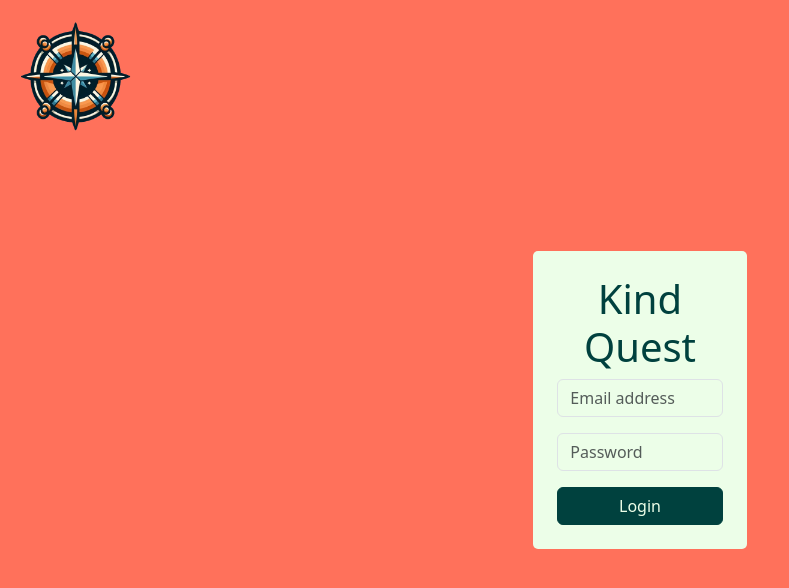
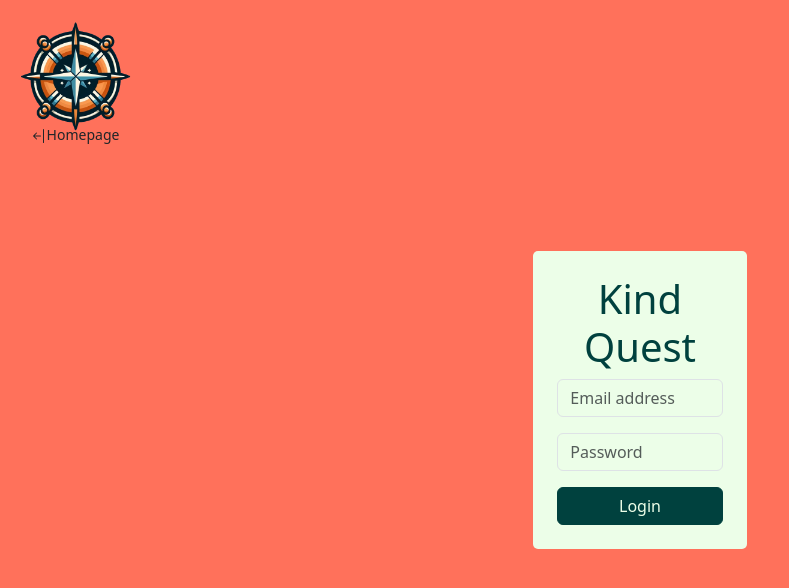
Before and after one commit to rustimi/aid-platform-front-end, a React (Create React App) app: page /login in a window 1280 px wide. Shown: the top 588 px of the page, without its empty margins (0-789 px from the left). Built offline with nearby package versions, Linux system fonts and the light colour scheme; no server answers.

Commit message:
IMP back to homepage navigation

```diff
--- a/src/pages/LoginPage.js
+++ b/src/pages/LoginPage.js
@@ -1,5 +1,5 @@
 import React, { useState } from 'react';
-import { useNavigate } from 'react-router-dom';
+import { useNavigate, Link } from 'react-router-dom';
 import { useAuth } from '../components/AuthContext';
 
 export default function LoginPage() {
@@ -24,10 +24,17 @@ export default function LoginPage() {
 
   return (
     <>
-      <div className="logo-img m-sm-auto"></div>
+      <div className="logo-img m-sm-auto d-flex justify-content-center">
+        <Link to="/" className="position-absolute bottom-0 btn btn-sm text-dark">
+          <svg xmlns="http://www.w3.org/2000/svg" width="16" height="16" fill="currentColor" className="bi bi-arrow-bar-left" viewBox="0 0 16 16">
+            <path fillRule="evenodd" d="M12.5 15a.5.5 0 0 1-.5-.5v-13a.5.5 0 0 1 1 0v13a.5.5 0 0 1-.5.5M10 8a.5.5 0 0 1-.5.5H3.707l2.147 2.146a.5.5 0 0 1-.708.708l-3-3a.5.5 0 0 1 0-.708l3-3a.5.5 0 1 1 .708.708L3.707 7.5H9.5a.5.5 0 0 1 .5.5" />
+          </svg>
+          Homepage
+        </Link>
+      </div>
       <div className="min-vh-100 d-flex justify-content-center align-items-center bg-secondary">
         <form onSubmit={handleSubmit} className="p-4 bg-white col-11 col-lg-2" style={{ borderRadius: '5px' }}>
-        <h1 className="text-center text-primary">Kind Quest</h1>
+          <h1 className="text-center text-primary">Kind Quest</h1>
           <div className="mb-3">
             <input type="email" className="form-control" value={email} onChange={(e) => setEmail(e.target.value)} placeholder="Email address" />
           </div>
--- a/src/pages/SignupPage.js
+++ b/src/pages/SignupPage.js
@@ -1,5 +1,5 @@
 import React, { useState } from 'react';
-import { useNavigate } from 'react-router-dom';
+import { useNavigate, Link } from 'react-router-dom';
 import { useAuth } from '../components/AuthContext';
 import { API_BASE_URL } from '../components/config';
 import axios from 'axios';
@@ -38,7 +38,14 @@ export default function SignupPage() {
 
     return (
         <>
-            <div className="logo-img m-sm-auto"></div>
+            <div className="logo-img m-sm-auto d-flex justify-content-center">
+                <Link to="/" className="position-absolute bottom-0 btn btn-sm text-dark">
+                    <svg xmlns="http://www.w3.org/2000/svg" width="16" height="16" fill="currentColor" className="bi bi-arrow-bar-left" viewBox="0 0 16 16">
+                        <path fillRule="evenodd" d="M12.5 15a.5.5 0 0 1-.5-.5v-13a.5.5 0 0 1 1 0v13a.5.5 0 0 1-.5.5M10 8a.5.5 0 0 1-.5.5H3.707l2.147 2.146a.5.5 0 0 1-.708.708l-3-3a.5.5 0 0 1 0-.708l3-3a.5.5 0 1 1 .708.708L3.707 7.5H9.5a.5.5 0 0 1 .5.5" />
+                    </svg>
+                    Homepage
+                </Link>
+            </div>
             <div className="min-vh-100 d-flex justify-content-center align-items-center bg-secondary">
                 <form onSubmit={handleSubmit} className="p-4 bg-white col-11 col-lg-2" style={{ borderRadius: '5px' }}>
                     <h1 className="text-center text-primary">Kind Quest</h1>
```
